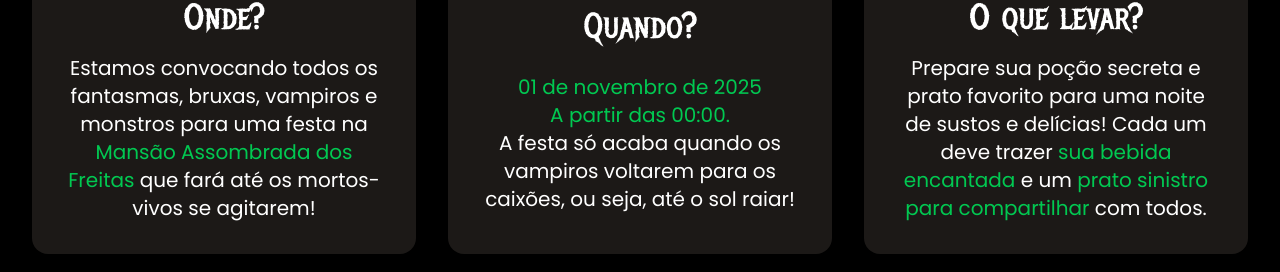
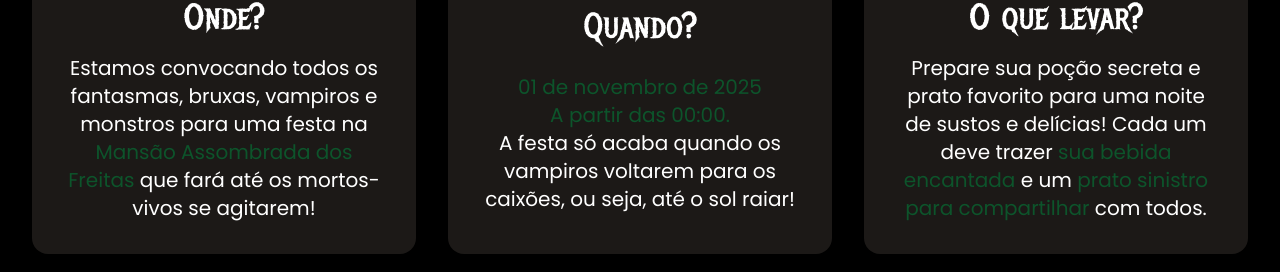
Before and after one commit to marceloglacial/halloween-freitas, a Next.js app: page / in a window 1280 px wide. Shown: the part 866-1138 px from the top of the page. Built offline with nearby package versions, Linux system fonts and the light colour scheme.

Commit message:
update freen

```diff
--- a/components/dashboard/user-list-header.tsx
+++ b/components/dashboard/user-list-header.tsx
@@ -9,7 +9,7 @@ export function UserListHeader() {
       <div className="flex gap-2">
         <Link
           href={"/votacao"}
-          className="cursor-pointer rounded-lg bg-green-500 px-4 py-2 text-white hover:bg-green-500"
+          className="cursor-pointer rounded-lg bg-green-900 px-4 py-2 text-white hover:bg-green-900"
         >
           Votação
         </Link>
--- a/components/home/event-info.tsx
+++ b/components/home/event-info.tsx
@@ -11,7 +11,7 @@ const cards: CardProps[] = [
       <>
         Estamos convocando todos os fantasmas, bruxas, vampiros e monstros para
         uma festa na
-        <span className="text-green-500">
+        <span className="text-green-900">
           {" "}
           Mansão Assombrada dos Freitas
         </span>{" "}
@@ -24,7 +24,7 @@ const cards: CardProps[] = [
     icon: "🧛🏻‍♂️",
     description: (
       <>
-        <span className="text-green-500">
+        <span className="text-green-900">
           {formatDate(EVENT_DATE)} <br />A partir das {formatTime(EVENT_DATE)}.
         </span>
         <br />A festa só acaba quando os vampiros voltarem para os caixões, ou
@@ -39,8 +39,8 @@ const cards: CardProps[] = [
       <>
         Prepare sua poção secreta e prato favorito para uma noite de sustos e
         delícias! Cada um deve trazer{" "}
-        <span className="text-green-500">sua bebida encantada</span> e um{" "}
-        <span className="text-green-500">prato sinistro para compartilhar</span>{" "}
+        <span className="text-green-900">sua bebida encantada</span> e um{" "}
+        <span className="text-green-900">prato sinistro para compartilhar</span>{" "}
         com todos.
       </>
     ),
--- a/components/votacao/form.tsx
+++ b/components/votacao/form.tsx
@@ -8,7 +8,7 @@ interface VotacaoFormProps {
 
 export default function VotacaoForm({ loading, onSubmit }: VotacaoFormProps) {
   const loadingClassname = loading
-    ? "cursor-not-allowed bg-green-600"
+    ? "cursor-not-allowed bg-green-900"
     : "cursor-pointer bg-orange-600";
   return (
     <section className="flex h-screen w-screen flex-col items-center justify-center gap-4 p-8 text-center">
@@ -16,7 +16,7 @@ export default function VotacaoForm({ loading, onSubmit }: VotacaoFormProps) {
       <p className="rounded-xl bg-black/50 p-8 text-2xl">
         Entre com seu email. <br />
         Caso não tenha acesso, favor{" "}
-        <Link href={"/"} className="text-green-400 underline">
+        <Link href={"/"} className="text-green-900 underline">
           se cadastrar no site
         </Link>
         .
```
